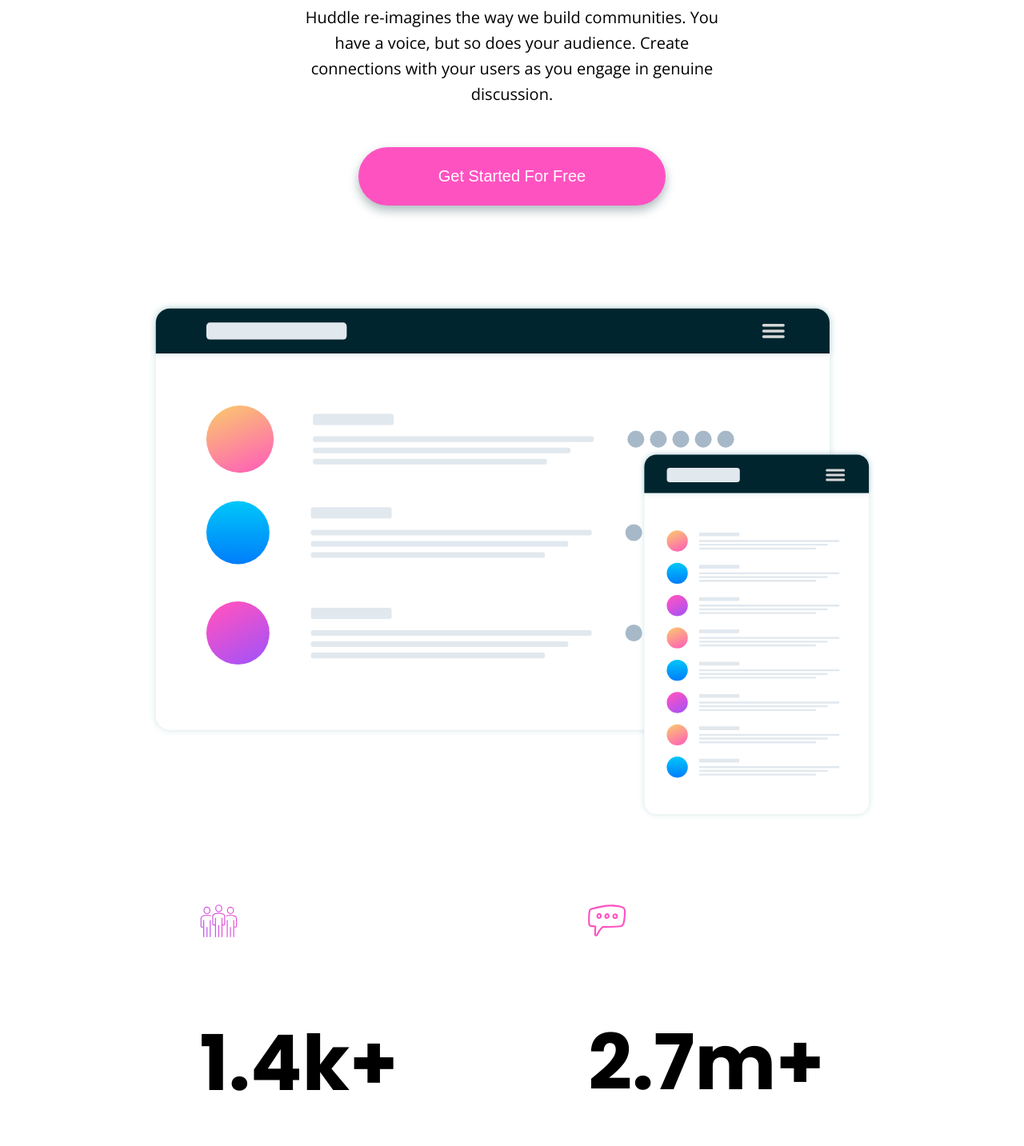
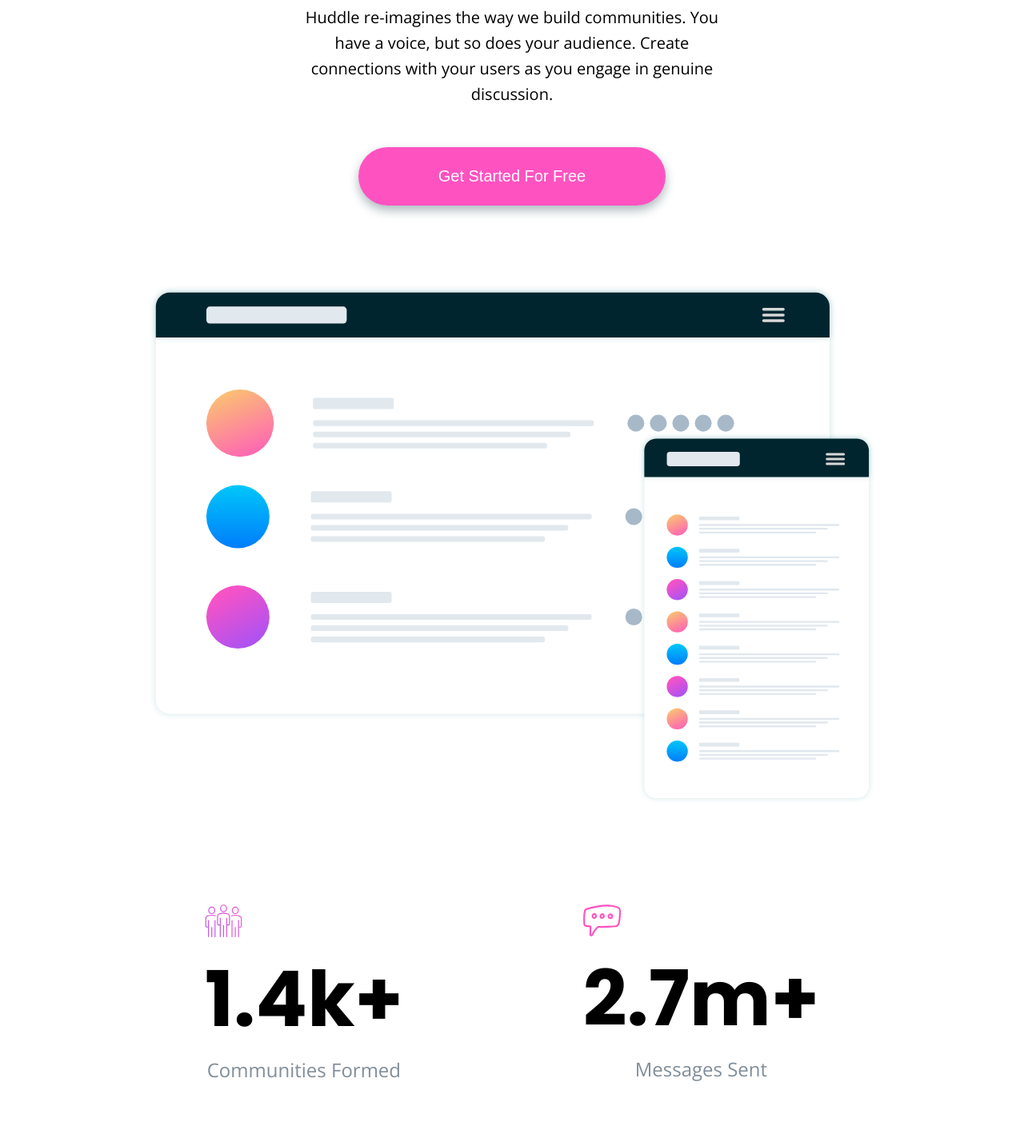
Before and after one commit to Dami-Moore/huddle-landing-page-with-curved-sections-master, a plain HTML site: page index.html in a window 1280 px wide. Shown: the part 467-1900 px from the top of the page at 80% size. Drawn offline with nearby package versions, Linux system fonts and the light colour scheme.

Commit message:
Update style.css

```diff
--- a/style.css
+++ b/style.css
@@ -1,5 +1,4 @@
 /* Genral stylings */
-
 html {
     font-size: 16px;
 }
@@ -47,7 +46,7 @@ nav {
 /* Hero */
 .hero {
     width: 71%;
-    margin: 200px auto 100px;
+    margin: 200px auto 120px;
     text-align: center;
 }
 
@@ -72,7 +71,7 @@ nav {
     background-color: #FF52C1;
     border-radius: 50px;
     border: thin;
-    margin: 50px auto 120px;
+    margin: 50px auto 100px;
     box-shadow: 0 6px 13px #adb9bd ;
 }
 
@@ -84,7 +83,7 @@ nav {
 /* Numbers */
 
 .numbers {
-    width: 61%;
+    width: 60%;
     margin: 0 auto;
     display: flex;
     justify-content: space-between;
@@ -94,12 +93,14 @@ nav {
 .numbers h2 {
     font-size: 6rem;
     font-weight: 700;
+    margin: 0;
 }
 
 .numbers p {
     font-size: 1.5rem;
     text-align: center;
     color: #808E9A;
+    margin: 0;
 }
 
 .box img {
@@ -428,7 +429,6 @@ button:hover {
 
 
 @media only screen and (max-width: 700px) {
-
     .logo {
         min-width: 30%;
     }
@@ -561,7 +561,7 @@ button:hover {
 
 
     .your-users .illustration {
-        width: 75%;
+        width: 80%;
         margin: 0 auto 50px;
     }
 
```
